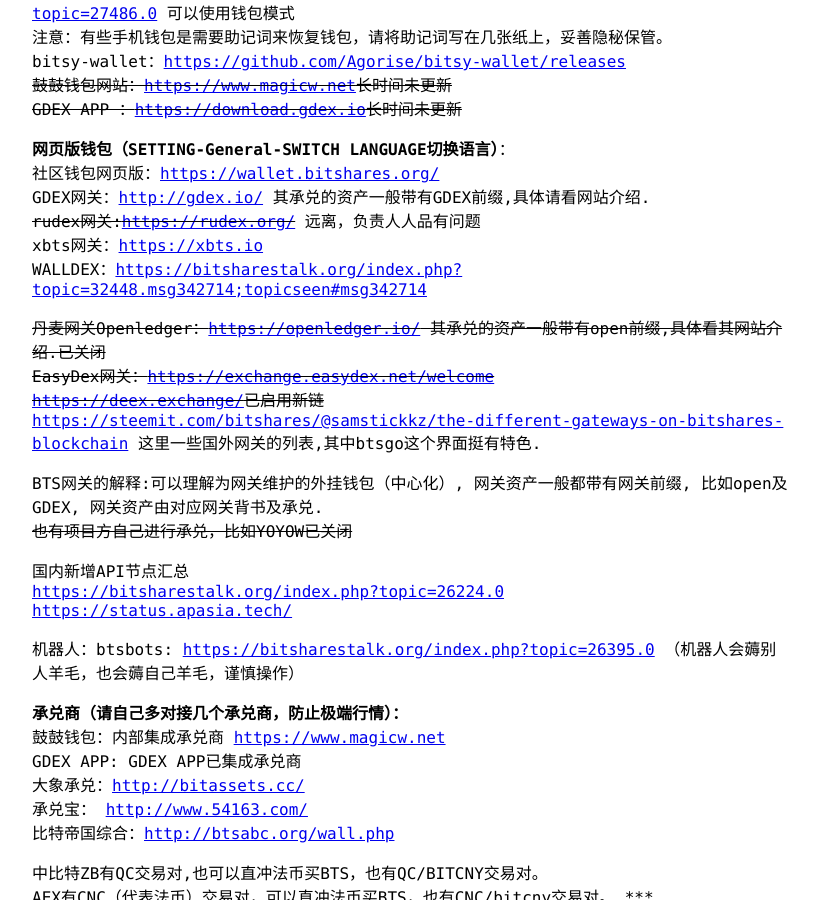
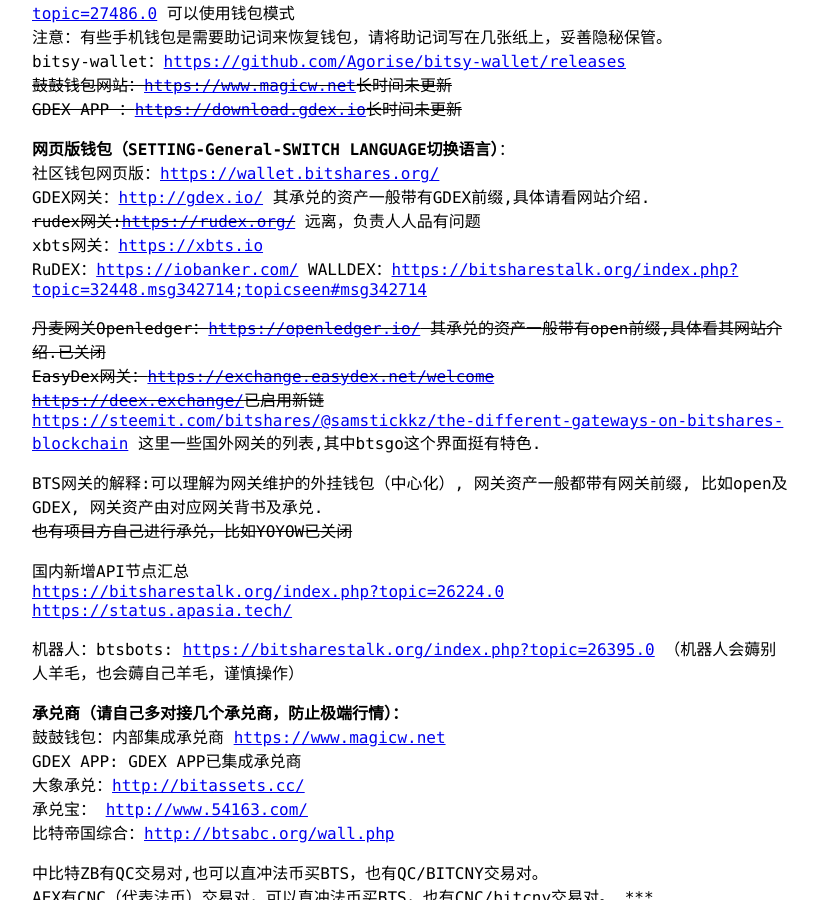
Before and after one commit to shulthz/shulthz.github.io, a Jekyll site: the page built from _posts/2020-08-05-BTS(比特股)新手相关教程-资料-钱包内盘-承兑商-社交等信息汇总.markdown, in a window 1280 px wide and 900 px high, scrolled down 1892 px. Shown: the whole window, without its empty margins (228-1046 px from the left). Built offline with Jekyll 4.4.1, drawn with Linux system fonts in a browser that asks for light colours.

Commit message:
Update 2020-08-05-BTS(比特股)新手相关教程-资料-钱包内盘-承兑商-社交等信息汇总.markdown

```diff
--- a/_posts/2020-08-05-BTS(比特股)新手相关教程-资料-钱包内盘-承兑商-社交等信息汇总.markdown
+++ b/_posts/2020-08-05-BTS(比特股)新手相关教程-资料-钱包内盘-承兑商-社交等信息汇总.markdown
@@ -94,6 +94,7 @@ bitsy-wallet：<https://github.com/Agorise/bitsy-wallet/releases>
 GDEX网关：<http://gdex.io/>   其承兑的资产一般带有GDEX前缀,具体请看网站介绍.
 ~~rudex网关:<https://rudex.org/>~~ 远离，负责人人品有问题
 xbts网关：<https://xbts.io>
+RuDEX：<https://iobanker.com/>
 WALLDEX：<https://bitsharestalk.org/index.php?topic=32448.msg342714;topicseen#msg342714>
 
 ~~丹麦网关Openledger：<https://openledger.io/>   其承兑的资产一般带有open前缀,具体看其网站介绍.已关闭~~
```
